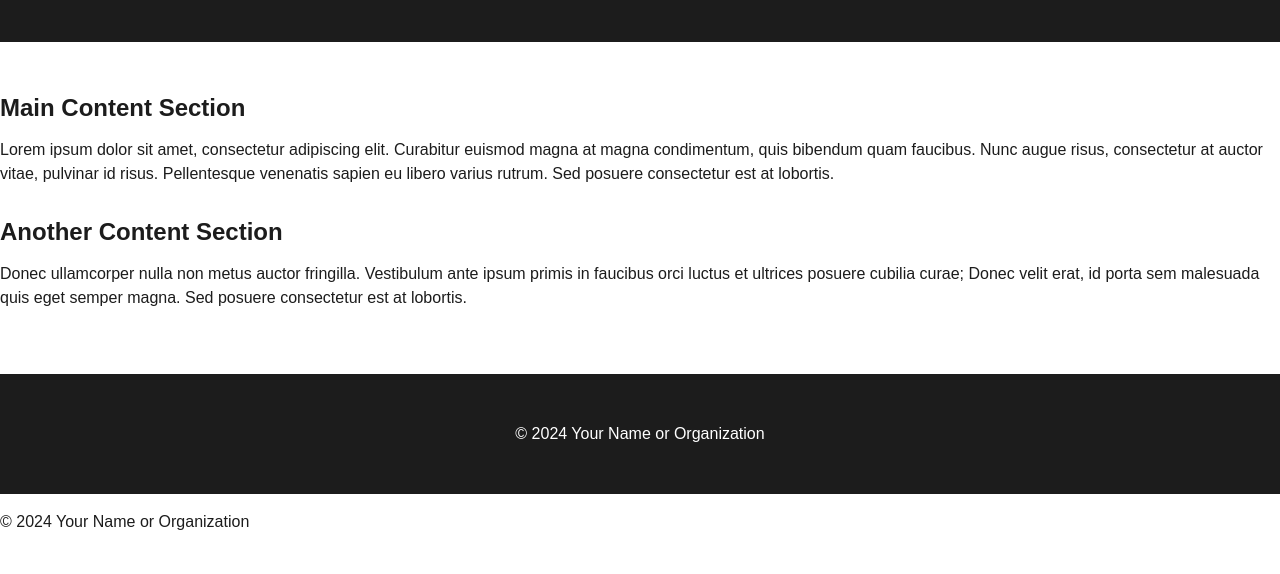
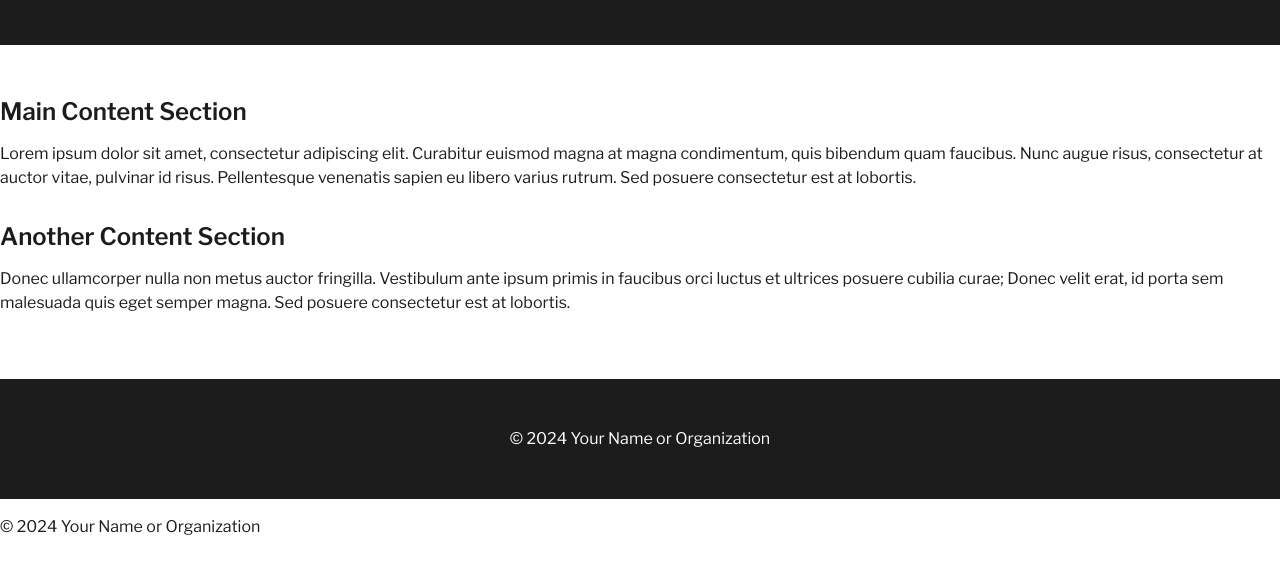
Before and after one commit to dwturrentine/test, a plain HTML site: page index.html in a window 1280 px wide. Shown: the part 114-688 px from the top of the page. Drawn offline with nearby package versions, Linux system fonts and the light colour scheme.

Commit message:
Update style.css

```diff
--- a/css/style.css
+++ b/css/style.css
@@ -1,6 +1,6 @@
 /* Basic Styles */
 body {
-  font-family: Arial, sans-serif;
+  font-family: 'Libre Franklin', sans-serif;
   margin: 0;
   padding: 0;
   color: #1c1c1c;
```
